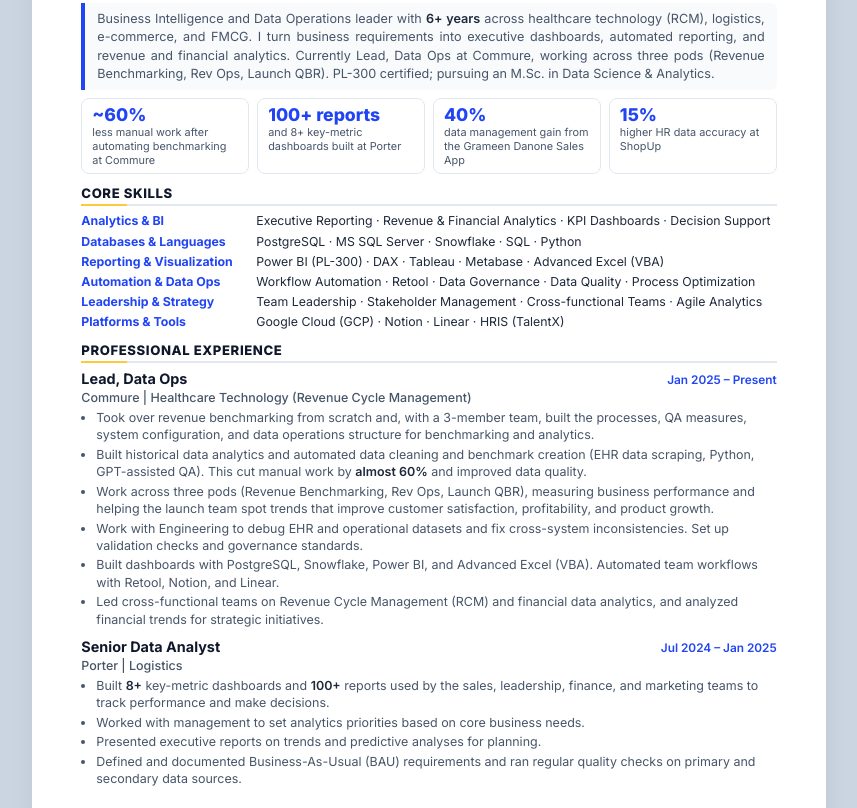
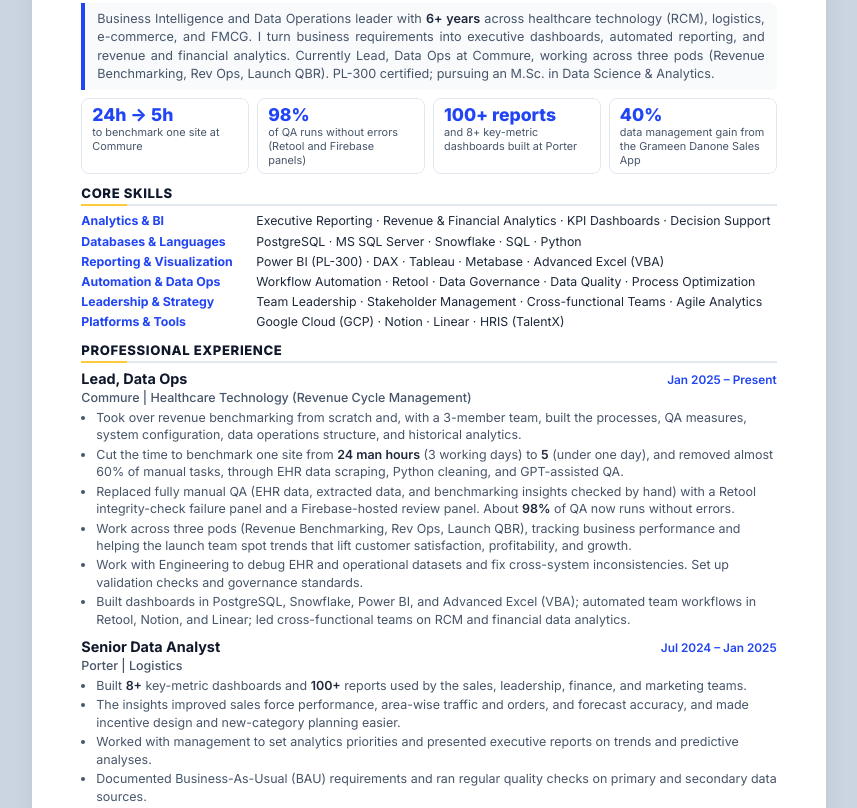
Before and after one commit to mprantikk/resume, a plain HTML site: page index.html in a window 1280 px wide. Shown: the part 243-1051 px from the top of the page, without its empty margins (211-1068 px from the left). Drawn offline with Linux system fonts and the light colour scheme.

Commit message:
Update index.html

```diff
--- a/index.html
+++ b/index.html
@@ -32,7 +32,7 @@
         .download-btn:hover { background: #1a37c8; transform: translateY(-1px); }
         .back-btn { left: 20px; background: var(--navy); }
         .back-btn:hover { background: #1e293b; transform: translateY(-1px); }
-        .embedded .back-btn { display: none; }
+        .embedded .back-btn, .embedded .download-btn { display: none; }
         .embedded body { background: transparent; padding: 0; }
 
         @page { size: A4 portrait; margin: 0; }
@@ -125,10 +125,10 @@
                 Business Intelligence and Data Operations leader with <strong>6+ years</strong> across healthcare technology (RCM), logistics, e-commerce, and FMCG. I turn business requirements into executive dashboards, automated reporting, and revenue and financial analytics. Currently Lead, Data Ops at Commure, working across three pods (Revenue Benchmarking, Rev Ops, Launch QBR). PL-300 certified; pursuing an M.Sc. in Data Science &amp; Analytics.
             </div>
             <div class="hl-row">
-                <div><b>~60%</b><span>less manual work after automating benchmarking at Commure</span></div>
+                <div><b>24h &rarr; 5h</b><span>to benchmark one site at Commure</span></div>
+                <div><b>98%</b><span>of QA runs without errors (Retool and Firebase panels)</span></div>
                 <div><b>100+ reports</b><span>and 8+ key-metric dashboards built at Porter</span></div>
                 <div><b>40%</b><span>data management gain from the Grameen Danone Sales App</span></div>
-                <div><b>15%</b><span>higher HR data accuracy at ShopUp</span></div>
             </div>
 
             <h2 class="section">Core Skills</h2>
@@ -147,12 +147,12 @@
                 <div class="job-head"><span class="job-title">Lead, Data Ops</span><span class="job-date">Jan 2025 – Present</span></div>
                 <div class="job-org">Commure | Healthcare Technology (Revenue Cycle Management)</div>
                 <ul class="bul">
-                    <li>Took over revenue benchmarking from scratch and, with a 3-member team, built the processes, QA measures, system configuration, and data operations structure for benchmarking and analytics.</li>
-                    <li>Built historical data analytics and automated data cleaning and benchmark creation (EHR data scraping, Python, GPT-assisted QA). This cut manual work by <strong>almost 60%</strong> and improved data quality.</li>
-                    <li>Work across three pods (Revenue Benchmarking, Rev Ops, Launch QBR), measuring business performance and helping the launch team spot trends that improve customer satisfaction, profitability, and product growth.</li>
+                    <li>Took over revenue benchmarking from scratch and, with a 3-member team, built the processes, QA measures, system configuration, data operations structure, and historical analytics.</li>
+                    <li>Cut the time to benchmark one site from <strong>24 man hours</strong> (3 working days) to <strong>5</strong> (under one day), and removed almost 60% of manual tasks, through EHR data scraping, Python cleaning, and GPT-assisted QA.</li>
+                    <li>Replaced fully manual QA (EHR data, extracted data, and benchmarking insights checked by hand) with a Retool integrity-check failure panel and a Firebase-hosted review panel. About <strong>98%</strong> of QA now runs without errors.</li>
+                    <li>Work across three pods (Revenue Benchmarking, Rev Ops, Launch QBR), tracking business performance and helping the launch team spot trends that lift customer satisfaction, profitability, and growth.</li>
                     <li>Work with Engineering to debug EHR and operational datasets and fix cross-system inconsistencies. Set up validation checks and governance standards.</li>
-                    <li>Built dashboards with PostgreSQL, Snowflake, Power BI, and Advanced Excel (VBA). Automated team workflows with Retool, Notion, and Linear.</li>
-                    <li>Led cross-functional teams on Revenue Cycle Management (RCM) and financial data analytics, and analyzed financial trends for strategic initiatives.</li>
+                    <li>Built dashboards in PostgreSQL, Snowflake, Power BI, and Advanced Excel (VBA); automated team workflows in Retool, Notion, and Linear; led cross-functional teams on RCM and financial data analytics.</li>
                 </ul>
             </div>
 
@@ -160,10 +160,10 @@
                 <div class="job-head"><span class="job-title">Senior Data Analyst</span><span class="job-date">Jul 2024 – Jan 2025</span></div>
                 <div class="job-org">Porter | Logistics</div>
                 <ul class="bul">
-                    <li>Built <strong>8+</strong> key-metric dashboards and <strong>100+</strong> reports used by the sales, leadership, finance, and marketing teams to track performance and make decisions.</li>
-                    <li>Worked with management to set analytics priorities based on core business needs.</li>
-                    <li>Presented executive reports on trends and predictive analyses for planning.</li>
-                    <li>Defined and documented Business-As-Usual (BAU) requirements and ran regular quality checks on primary and secondary data sources.</li>
+                    <li>Built <strong>8+</strong> key-metric dashboards and <strong>100+</strong> reports used by the sales, leadership, finance, and marketing teams.</li>
+                    <li>The insights improved sales force performance, area-wise traffic and orders, and forecast accuracy, and made incentive design and new-category planning easier.</li>
+                    <li>Worked with management to set analytics priorities and presented executive reports on trends and predictive analyses.</li>
+                    <li>Documented Business-As-Usual (BAU) requirements and ran regular quality checks on primary and secondary data sources.</li>
                 </ul>
             </div>
         </div>
@@ -245,5 +245,10 @@
         <div class="page-number">Page 2 of 2</div>
     </div>
 
+<script>
+    if (/[?&]download=1/.test(location.search) && window.top === window.self) {
+        (document.fonts && document.fonts.ready ? document.fonts.ready : Promise.resolve()).then(function () { setTimeout(function () { window.print(); }, 500); });
+    }
+</script>
 </body>
 </html>
```
